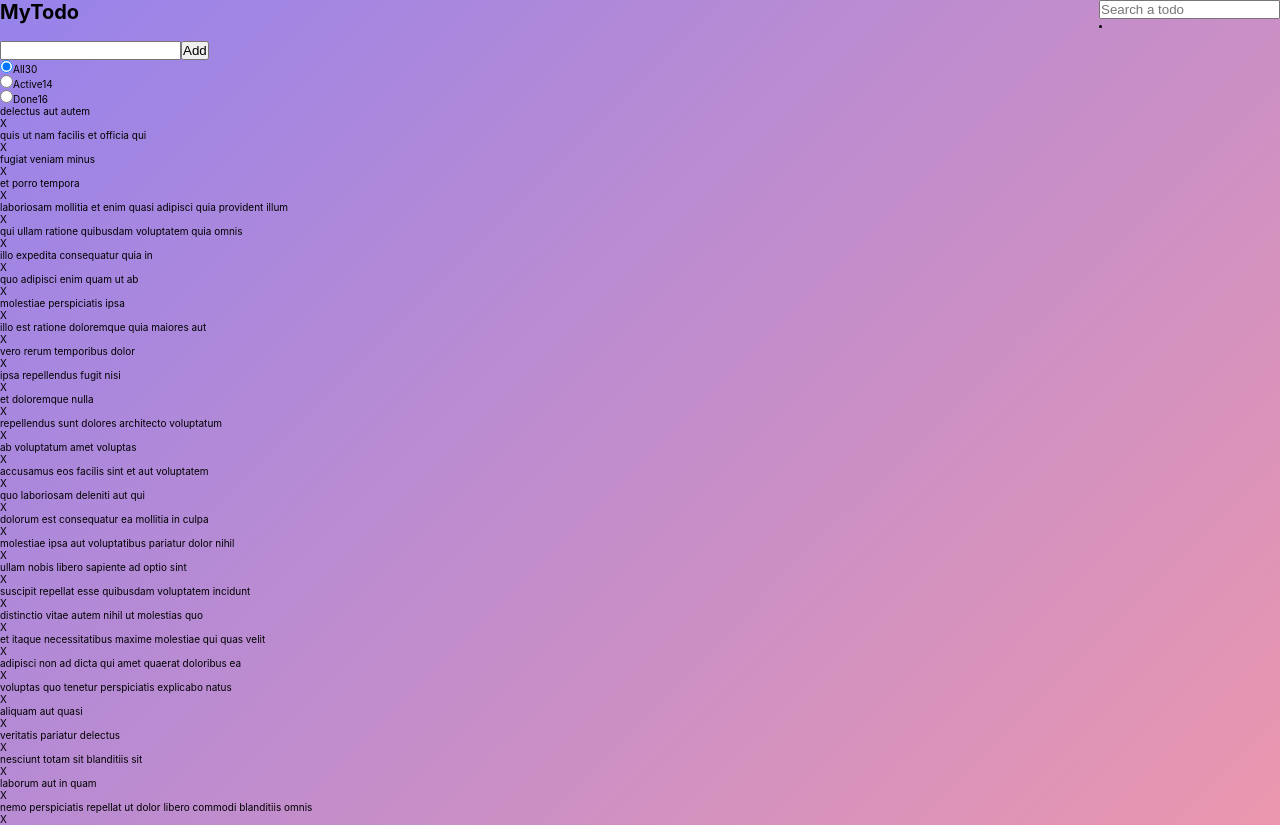
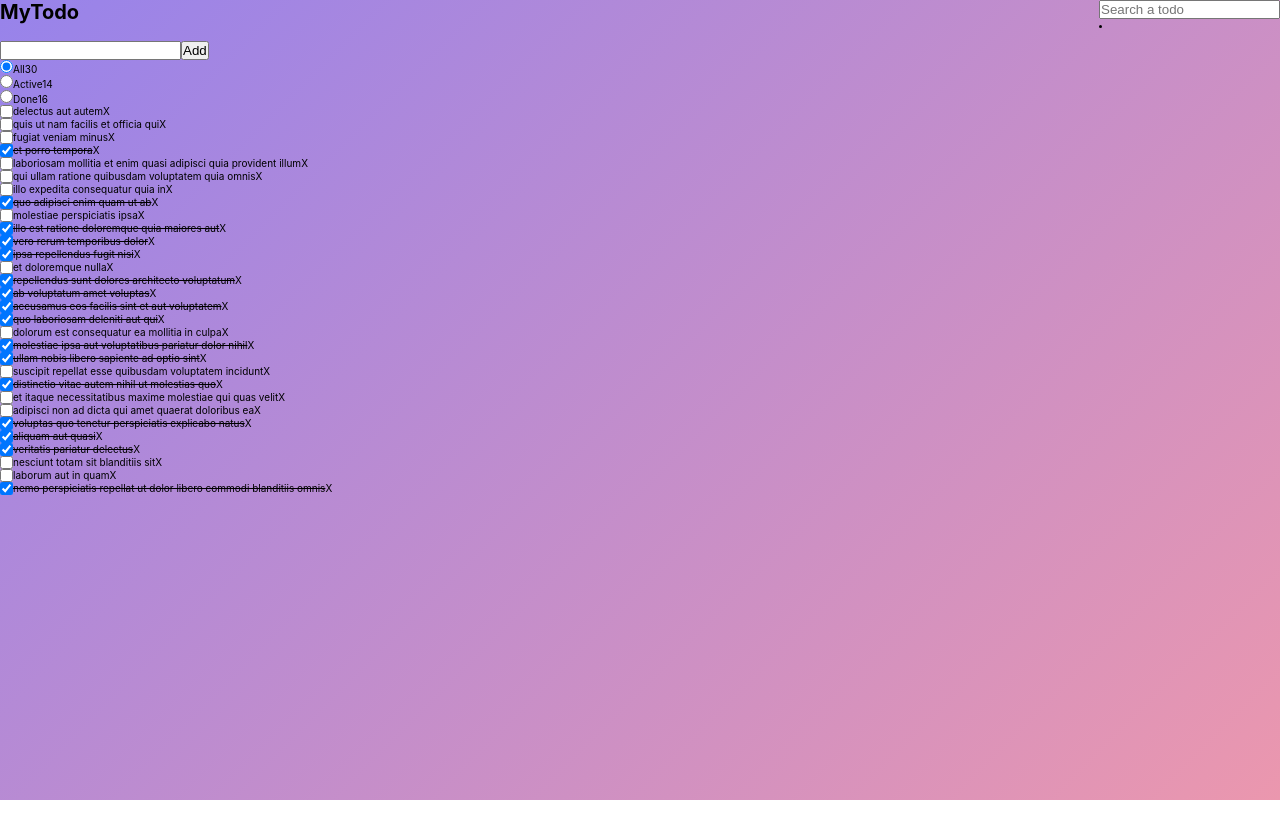
Before and after one commit to GuillouTran/devnerd, a React (Create React App) app: page / in a window 1280 px wide. After the commit the page ends 800 px from the top, so only its background shows below. Built offline with nearby package versions, Linux system fonts and the light colour scheme.

Commit message:
Toggle completed for one todo

```diff
--- a/src/actions/todoAction.js
+++ b/src/actions/todoAction.js
@@ -5,7 +5,8 @@ import {
   ADD_NEW_TODO,
   SEARCH_TODO,
   EDIT_TODO,
-  REMOVE_TODO
+  REMOVE_TODO,
+  TOGGLE_TODO
 } from "./types";
 
 // Get all todos action.
@@ -61,3 +62,12 @@ export const removeTodoAction = id => {
     id
   };
 };
+
+// Toggle todo action action "complete/uncomplete".
+export const toggleTodoAction = (id, isCompleted) => {
+  return {
+    type: TOGGLE_TODO,
+    id,
+    isCompleted
+  };
+};
--- a/src/actions/types.js
+++ b/src/actions/types.js
@@ -9,3 +9,5 @@ export const SEARCH_TODO = "SEARCH_TODO";
 export const EDIT_TODO = "EDIT_TODO";
 
 export const REMOVE_TODO = "REMOVE_TODO";
+
+export const TOGGLE_TODO = "TOGGLE_TODO";
--- a/src/components/TodoItem.js
+++ b/src/components/TodoItem.js
@@ -3,20 +3,51 @@ import { connect } from "react-redux";
 import { Link, withRouter } from "react-router-dom";
 
 import { removeTodoAction } from "../actions/todoAction";
+import { toggleTodoAction } from "../actions/todoAction";
 
 class TodoItem extends Component {
+  state = {
+    completed: null
+  };
+
+  componentDidMount = () => {
+    const { completed } = this.props;
+    this.setState({ completed });
+  };
+
   removeTodo = () => {
     this.props.remTodo(this.props.id);
     // When the user delete from edit route, so we want to redirect to home page.
     this.props.history.push("/");
   };
 
+  toggleTodo = () => {
+    // Check the state of this todo, if it's complete or no.
+    const isCompleted = this.state.completed;
+
+    // set state to change the the state of this todo.
+    this.setState({ completed: !isCompleted });
+    this.props.toggleTodo(this.props.id, !isCompleted);
+  };
+
   render() {
     const { title, id } = this.props;
+    const { completed } = this.state;
+
     return (
-      <div>
+      <div style={{ display: "flex" }}>
+        <input
+          type="checkbox"
+          onChange={this.toggleTodo}
+          checked={completed || false}
+        />
         <Link to={`/todo/${id}`}>
-          <p className="todo-title">{title}</p>
+          <p
+            className="todo-title"
+            style={{ textDecoration: completed ? "line-through" : "none" }}
+          >
+            {title}
+          </p>
         </Link>
         <div onClick={this.removeTodo}>X</div>
       </div>
@@ -28,6 +59,9 @@ const mapDispatchToProps = dispatch => {
   return {
     remTodo: id => {
       dispatch(removeTodoAction(id));
+    },
+    toggleTodo: (id, isCompleted) => {
+      dispatch(toggleTodoAction(id, isCompleted));
     }
   };
 };
--- a/src/reducers/rootReducer.js
+++ b/src/reducers/rootReducer.js
@@ -6,7 +6,8 @@ import {
   ADD_NEW_TODO,
   SEARCH_TODO,
   EDIT_TODO,
-  REMOVE_TODO
+  REMOVE_TODO,
+  TOGGLE_TODO
 } from "../actions/types";
 
 export const rootReducer = (state = initialState, action) => {
@@ -83,6 +84,19 @@ export const rootReducer = (state = initialState, action) => {
         todos: newTodos
       };
     }
+    case TOGGLE_TODO: {
+      // Make a copy of our todos.
+      const todos = [...state.data];
+      // Find the index of the todo that the user toggled.
+      const foundIndex = todos.findIndex(todo => todo.id === action.id);
+      // Update it.
+      todos[foundIndex].completed = action.isCompleted;
+      return {
+        ...state,
+        data: todos,
+        todos
+      };
+    }
 
     default:
       return {
```
